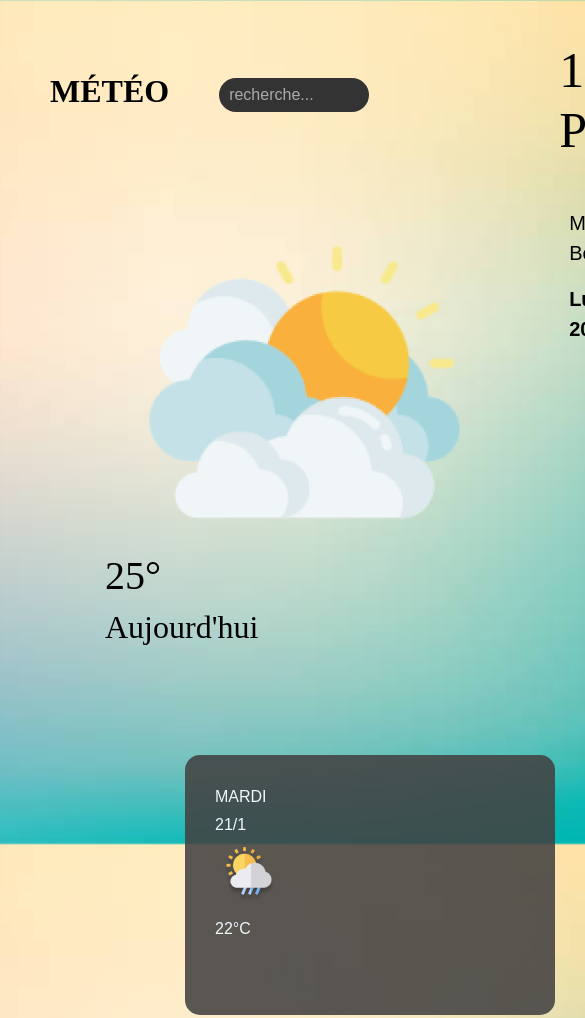
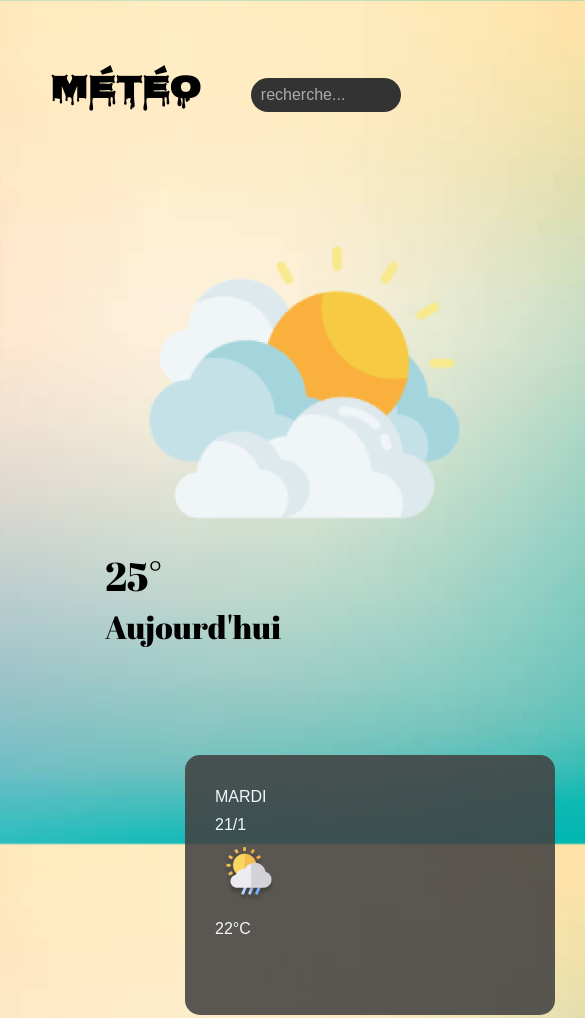
Before and after one commit to youssefeddib/APP-METTEO, a plain HTML site: page index.html in a window 390 px wide. Shown: the top 1018 px of the page, 585 px wide, since content can reach past the window. Drawn offline with Linux system fonts and the light colour scheme.

```diff
--- a/index.html
+++ b/index.html
@@ -5,7 +5,8 @@
     <meta name="viewport" content="width=device-width, initial-scale=1.0">
     <title>METTEO</title>
     <link href="bootstrap-4.0.0-dist/css/bootstrap.min.css" rel="stylesheet">
-
+    <style> @import url('https://fonts.googleapis.com/css2?family=Abril+Fatface&display=swap');</style>
+    <style> @import url('https://fonts.googleapis.com/css2?family=Abril+Fatface&family=Nosifer&display=swap'); </style>
 
 
     <style>
```
